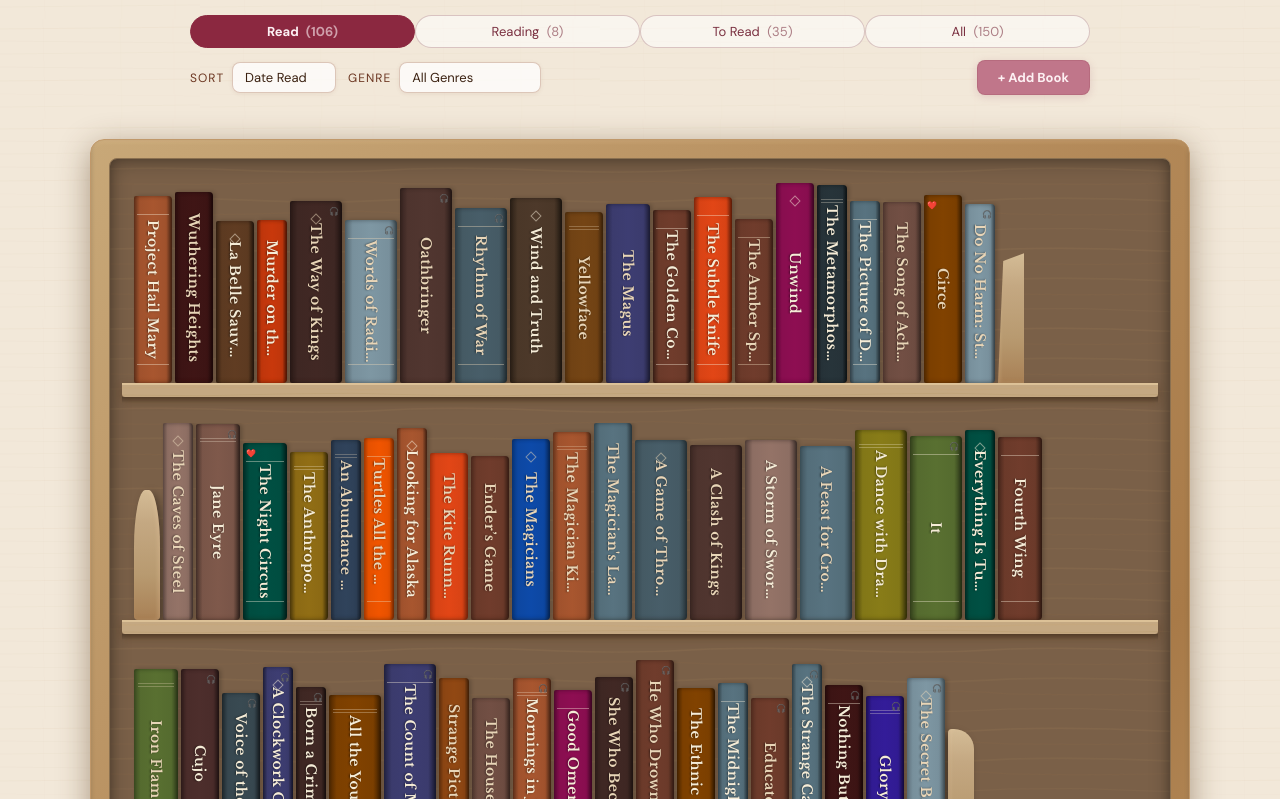
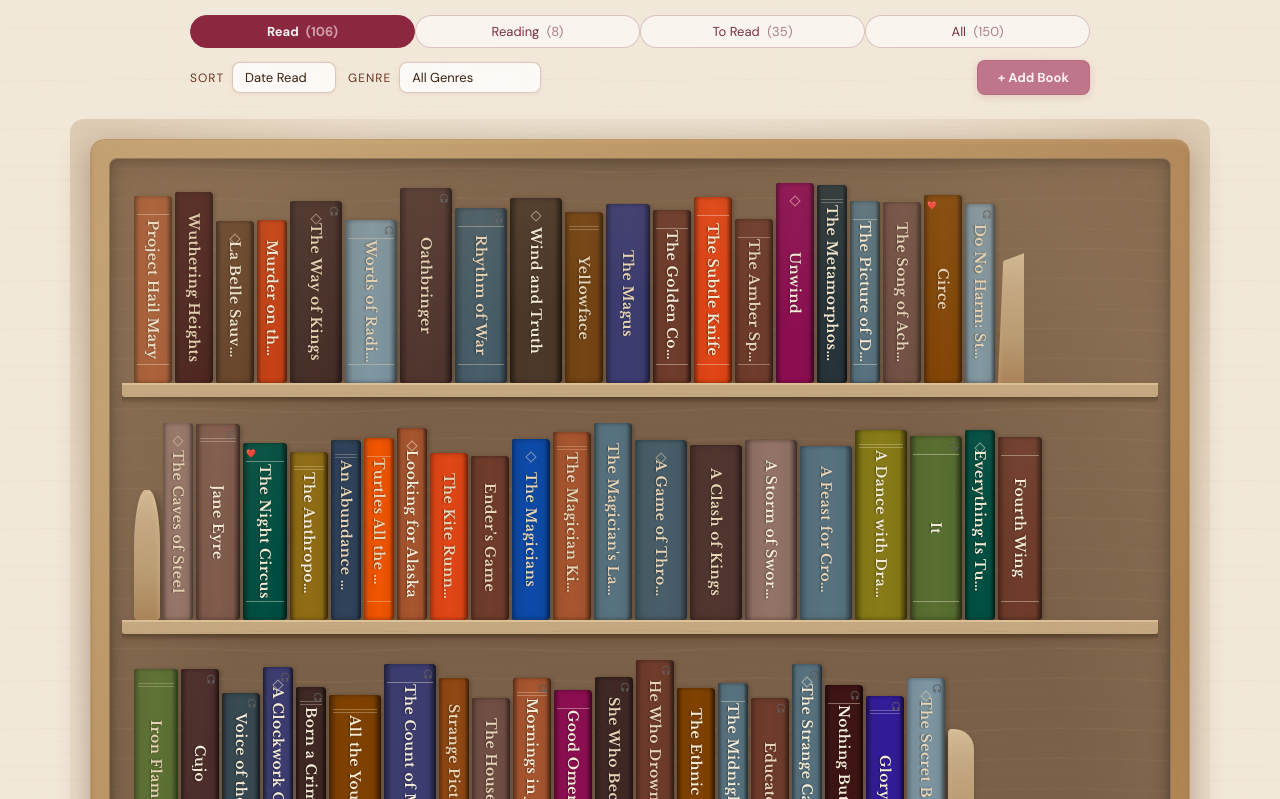
Before and after one commit to beanstork/my-bookshelf, a React (Vite) app: page / in a window 1280 px wide. Shown: the part 381-1180 px from the top of the page. Built offline with nearby package versions, Linux system fonts and the light colour scheme.

Commit message:
feat: add soft vignette around bookshelf section

```diff
--- a/src/App.jsx
+++ b/src/App.jsx
@@ -822,7 +822,13 @@
       </div>{/* end controls band */}
 
       {/* Bookshelf */}
-      <div style={{ padding: "20px 20px 60px", maxWidth: 1100, margin: "0 auto" }}>
+      <div style={{ padding: "20px 20px 60px", maxWidth: 1100, margin: "0 auto", position: "relative" }}>
+        {/* Vignette overlay */}
+        <div aria-hidden="true" style={{
+          position: "absolute", inset: 0, pointerEvents: "none", zIndex: 1,
+          background: "radial-gradient(ellipse at center, transparent 55%, rgba(200,170,130,0.18) 80%, rgba(180,140,100,0.32) 100%)",
+          borderRadius: 14,
+        }} />
         {/* Wood frame */}
         <div style={{
           padding: 18,
```
